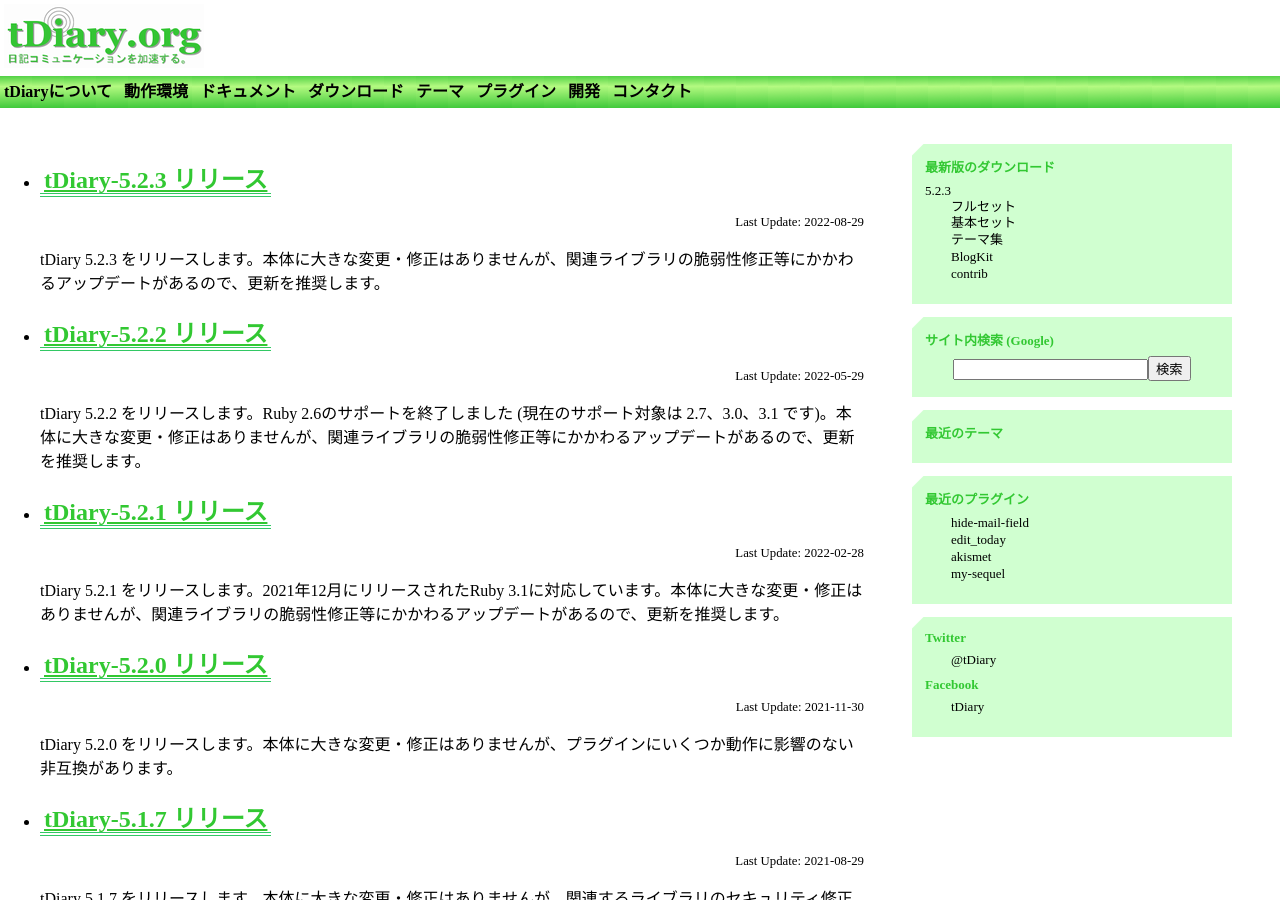
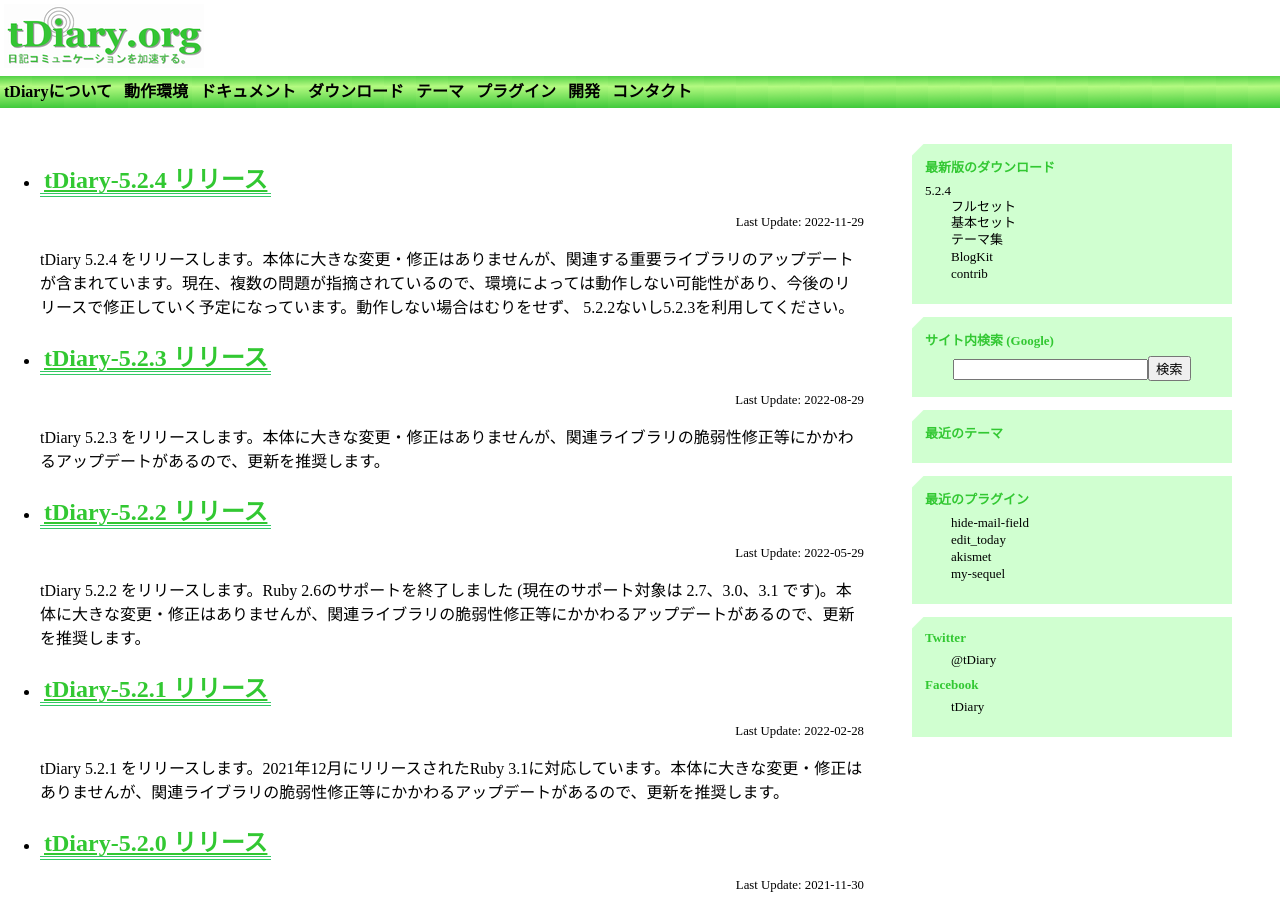
Before and after one commit to tdiary/tdiary.github.io, a Jekyll site: the page built from index.md, in a window 1280 px wide and 900 px high. Built offline with Jekyll 4.4.1, drawn with Linux system fonts in a browser that asks for light colours.

Commit message:
release 5.2.4

```diff
--- a/_includes/sidebar.html
+++ b/_includes/sidebar.html
@@ -1,13 +1,13 @@
 <div class="sidebar">
 	<div class="block">
 		<h3>最新版のダウンロード</h3>
-			<p>5.2.3</p>
+			<p>5.2.4</p>
 			<ul>
-				<li><a href="https://github.com/tdiary/tdiary-core/releases/download/v5.2.3/tdiary-full-v5.2.3.tar.gz">フルセット</a></li>
-				<li><a href="https://github.com/tdiary/tdiary-core/releases/download/v5.2.3/tdiary-v5.2.3.tar.gz">基本セット</a></li>
-				<li><a href="https://github.com/tdiary/tdiary-core/releases/download/v5.2.3/tdiary-theme-v5.2.3.tar.gz">テーマ集</a></li>
-				<li><a href="https://github.com/tdiary/tdiary-core/releases/download/v5.2.3/tdiary-blogkit-v5.2.3.tar.gz">BlogKit</a></li>
-				<li><a href="https://github.com/tdiary/tdiary-core/releases/download/v5.2.3/tdiary-contrib-v5.2.3.tar.gz">contrib</a></li>
+				<li><a href="https://github.com/tdiary/tdiary-core/releases/download/v5.2.4/tdiary-full-v5.2.4.tar.gz">フルセット</a></li>
+				<li><a href="https://github.com/tdiary/tdiary-core/releases/download/v5.2.4/tdiary-v5.2.4.tar.gz">基本セット</a></li>
+				<li><a href="https://github.com/tdiary/tdiary-core/releases/download/v5.2.4/tdiary-theme-v5.2.4.tar.gz">テーマ集</a></li>
+				<li><a href="https://github.com/tdiary/tdiary-core/releases/download/v5.2.4/tdiary-blogkit-v5.2.4.tar.gz">BlogKit</a></li>
+				<li><a href="https://github.com/tdiary/tdiary-core/releases/download/v5.2.4/tdiary-contrib-v5.2.4.tar.gz">contrib</a></li>
 			</ul>
 	</div>
 
--- /dev/null
+++ b/_posts/2022-11-29-release-5_2_4.md
@@ -0,0 +1,26 @@
+---
+leyout: post
+title: tDiary-5.2.4 リリース
+date: 2022-11-29 22:55:00 +0900
+categories:
+  - release
+  - 5.2
+---
+
+tDiary 5.2.4 をリリースします。本体に大きな変更・修正はありませんが、関連する重要ライブラリのアップデートが含まれています。現在、複数の問題が指摘されているので、環境によっては動作しない可能性があり、今後のリリースで修正していく予定になっています。動作しない場合はむりをせず、 5.2.2ないし5.2.3を利用してください。
+
+また、Heroku free dynoの終了にともない、[https://tdiary.org](https://tdiary.org) のホスト先がGitHub pagesに変更になりました。移転先はtDiaryベースではないので、サイトの移植が完全でなく、まだリンク切れなどが多数残っていますが、徐々に解消していく予定です([プルリクエストお待ちしております](https://github.com/tdiary/tdiary.github.io))。また、Heroku社には長らくの無償サービス提供に感謝を。
+
+## 本体(tdiary-core)の変更点
+* Rack 3.0へのアップデート
+  * Herokuでの動作が確認できていません
+  * Twitter等でのログインができません
+
+## theme (tdiary-theme)の変更点
+* とくになし
+
+## blogkit (tdiary-blogkit)の変更点
+* とくになし
+
+## contrib (tdiary-contrib)の変更点
+* とくになし
```
Also changed, not shown: download.md (+6 -6 lines).
